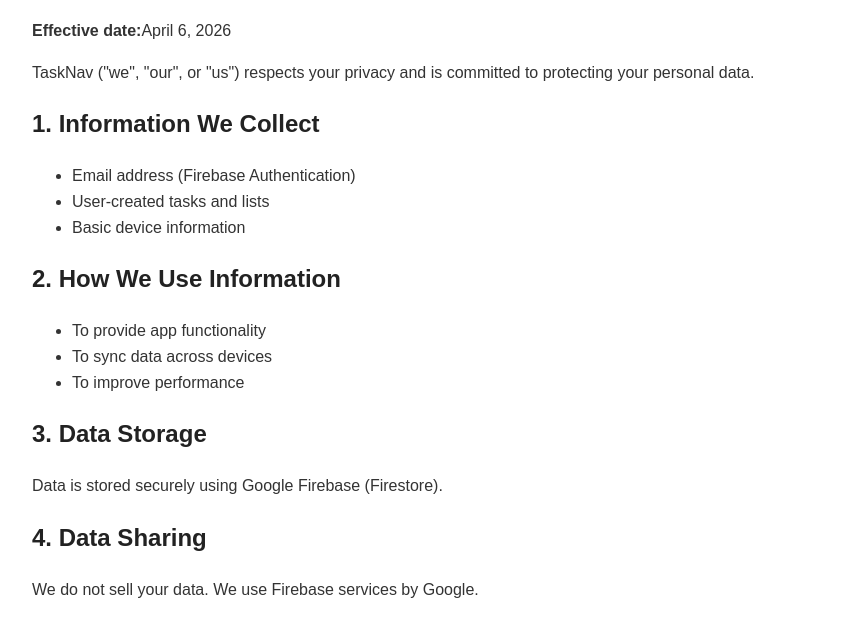
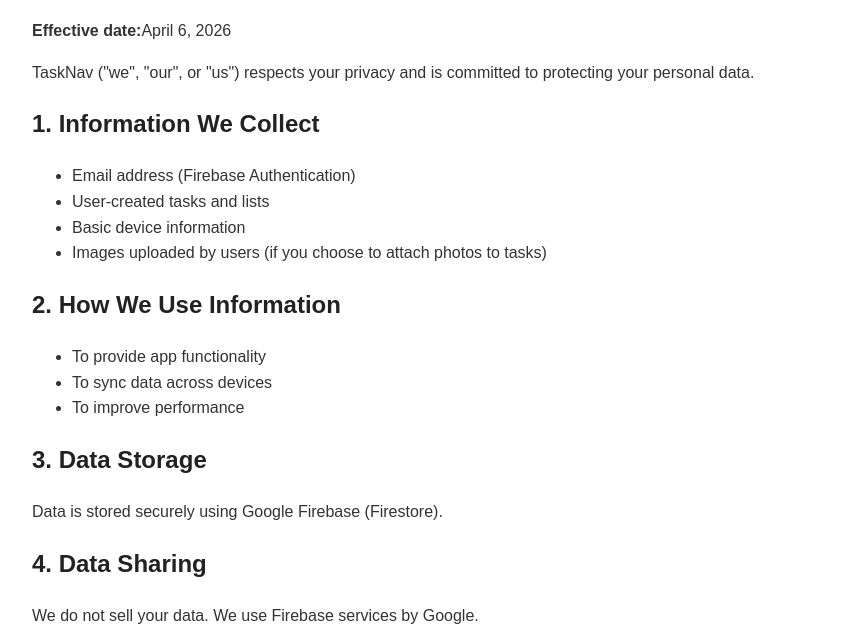
Before and after one commit to devsly/tasknav-privacy-policy, a plain HTML site: page index.html in a window 1280 px wide. Shown: the part 148-779 px from the top of the page, without its empty margins (208-1071 px from the left). Drawn offline with Linux system fonts and the light colour scheme.

Commit message:
Add user-uploaded images information to index.html

```diff
--- a/index.html
+++ b/index.html
@@ -34,6 +34,7 @@
   <li>Email address (Firebase Authentication)</li>
   <li>User-created tasks and lists</li>
   <li>Basic device information</li>
+  <li>Images uploaded by users (if you choose to attach photos to tasks)</li>
 </ul>
 
 <h2>2. How We Use Information</h2>
```
